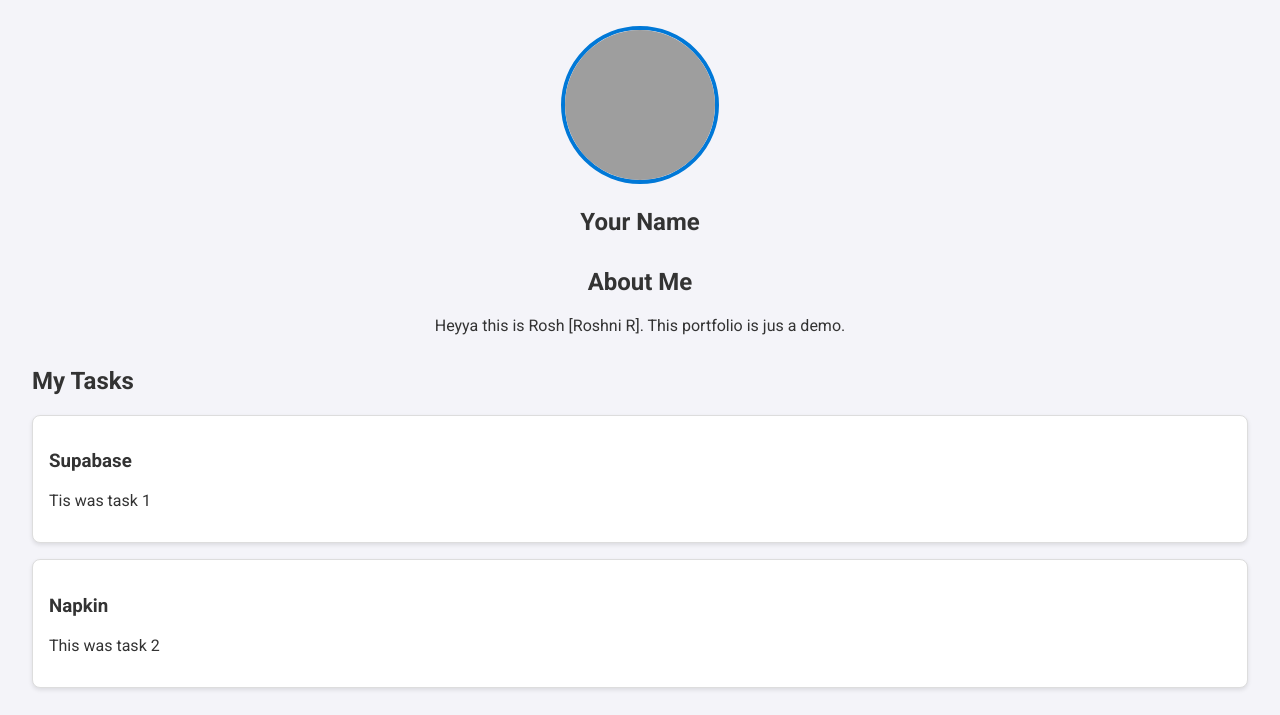
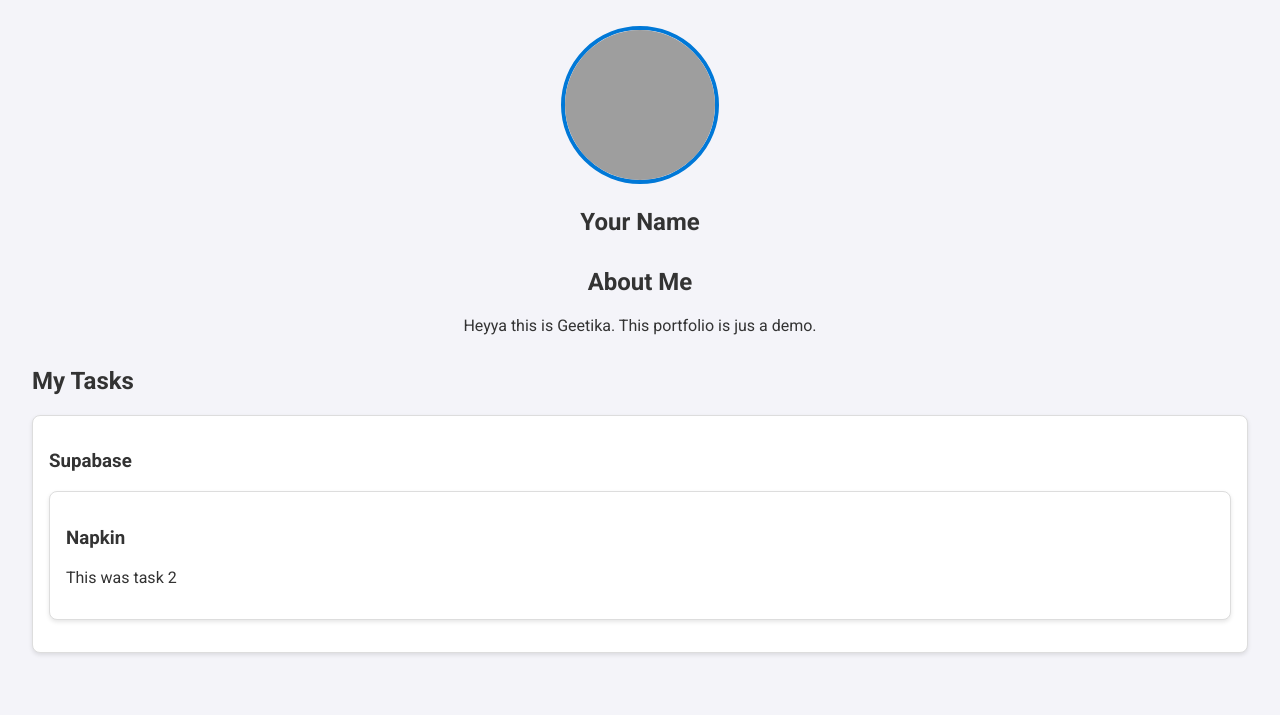
Before and after one commit to geethz2908/portfolio_pes1ug22am137, a plain HTML site: page index.html in a window 1280 px wide. Shown: the part 85-800 px from the top of the page. Drawn offline with Linux system fonts and the light colour scheme; grey boxes are pictures that could not be loaded.

Commit message:
Update index.html

```diff
--- a/index.html
+++ b/index.html
@@ -18,13 +18,12 @@
         </section>
         <section class="about">
             <h2>About Me</h2>
-            <p>Heyya this is Rosh [Roshni R]. This portfolio is jus a demo.</p>
+            <p>Heyya this is Geetika. This portfolio is jus a demo.</p>
         </section>
         <section class="projects">
             <h2>My Tasks</h2>
             <div class="project">
-                <h3>Supabase </h3>
-                <p>Tis was task 1</p>
+                <h3>Supabase </h3
             </div>
             <div class="project">
                 <h3>Napkin</h3>
```
